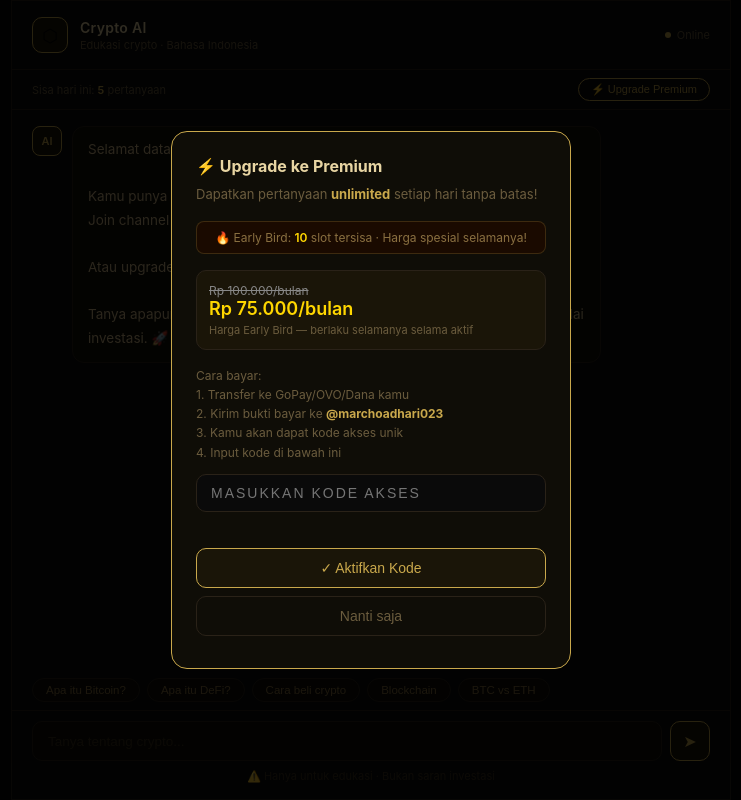
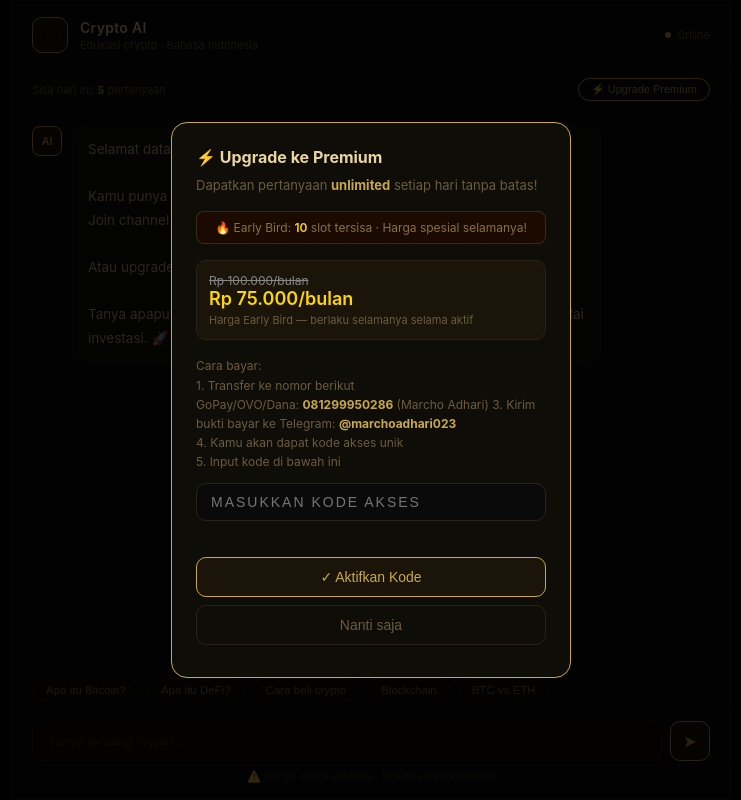
Before and after one commit to marchoadhari023-cmyk/crypto-edu-bot, a plain HTML site: page index.html in a window 1280 px wide. Both pictures are taken after a click on the button "⚡ Upgrade Premium". Shown: the whole page, without its empty margins (269-1010 px from the left). Drawn offline with Linux system fonts and the light colour scheme.

Commit message:
Update index.html

```diff
--- a/index.html
+++ b/index.html
@@ -148,10 +148,11 @@ Tanya apapun tentang crypto — Bitcoin, Ethereum, DeFi, NFT, atau cara mulai in
       </div>
 
       <p style="font-size:12px; margin-bottom:12px;">Cara bayar:<br>
-        1. Transfer ke GoPay/OVO/Dana kamu<br>
-        2. Kirim bukti bayar ke <strong style="color:#c9a84c">@marchoadhari023</strong><br>
-        3. Kamu akan dapat kode akses unik<br>
-        4. Input kode di bawah ini
+        1. Transfer ke nomor berikut<br>
+        GoPay/OVO/Dana: <strong style="color:#c9a84c">081299950286</strong> (Marcho Adhari)
+        3. Kirim bukti bayar ke Telegram: <strong style="color:#c9a84c">@marchoadhari023</strong><br>
+        4. Kamu akan dapat kode akses unik<br>
+        5. Input kode di bawah ini
       </p>
 
       <input id="code-input" type="text" placeholder="MASUKKAN KODE AKSES" maxlength="20" oninput="this.value=this.value.toUpperCase()" />
```
